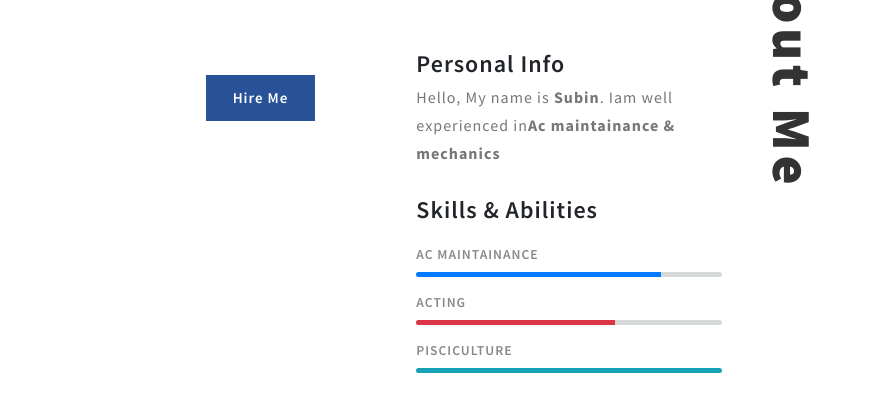
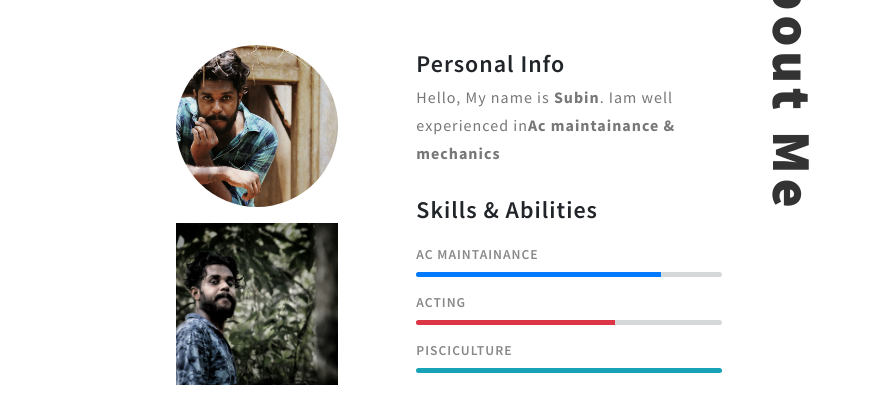
Before and after one commit to abhinjanardhan/Subin-static-website, a plain HTML site: page index.html in a window 1280 px wide. Shown: the part 837-1249 px from the top of the page, 404-1280 px from the left. Drawn offline with Linux system fonts and the light colour scheme.

Commit message:
third commit

```diff
--- a/index.html
+++ b/index.html
@@ -105,8 +105,8 @@ Smartphone Compatible web template, free webdesigns for Nokia, Samsung, LG, Sony
 					<p>Am a typical person who likes to create new ventures,bearing most of the risks and enjoying most of the rewards.</p>
 					<div class="row mt-sm-5 mt-4 about-right-inner">
 						<div class="col-sm-4 col-6 myphoto-sign text-center">
-							<img src="\PicsArt_04-20-10.32.11.jpg" alt="" class="img-fluid rounded-circle"/>
-							<img src="\IMG_20200719_141136_558.jpg" alt="" class="img-fluid mt-3"/>
+							<img src="images\PicsArt_04-20-10.32.11.jpg" alt="" class="img-fluid rounded-circle"/>
+							<img src="images\IMG_20200719_141136_558.jpg" alt="" class="img-fluid mt-3"/>
 							<a href="#contact" class="scroll abt-btn">Hire Me </a>
 						</div>
 						<div class="col-sm-7 offset-lg-1">
```
